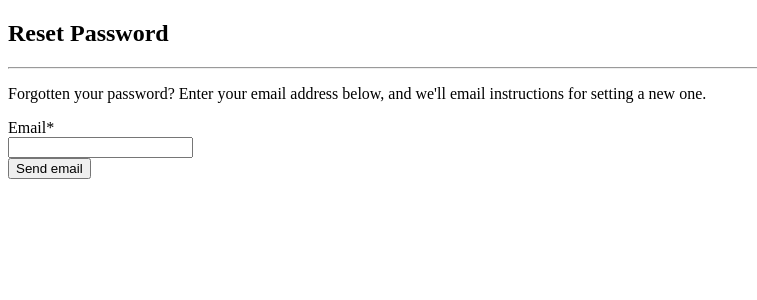
After one commit to get-aakash/Django_Crud, a Django app: page /password_reset in a window 1280 px wide. The commit adds this page. Shown: the top 300 px of the page, without its empty margins (0-757 px from the left). Run offline with Django 3.2, Linux system fonts and the light colour scheme; some libraries are stand-ins or nearby versions.

Commit message:
forgot password

```diff
--- a/login/urls.py
+++ b/login/urls.py
@@ -9,4 +9,5 @@ urlpatterns = [
     path("register/", views.register, name="register"),
     path("logout/", views.logout_user, name="logout"),
     path("activate-user/<uidb64>/<token>", views.activate_user, name="activate"),
+    path("password_reset", views.password_reset_request, name="password_reset"),
 ]
--- a/login/views.py
+++ b/login/views.py
@@ -1,5 +1,10 @@
 from django.contrib.auth import authenticate, login, logout
+from django.contrib.auth.forms import PasswordResetForm
+from django.contrib.auth.tokens import default_token_generator
+from django.core.mail import send_mail, BadHeaderError
 from django.contrib import messages
+from django.db.models.query_utils import Q
+from django.http import HttpResponse
 from django.contrib.messages import constants
 from django.urls import reverse
 from django.http.response import HttpResponseRedirect
@@ -59,12 +64,16 @@ def login_user(request):
             email = fm.cleaned_data.get("email")
             password = fm.cleaned_data.get("password")
             user = authenticate(request, username=email, password=password)
-            print(user)
+
             if not user.is_email_verified:
-                messages.add_message(request, messages.ERROR, "Email is not verifed")
+                messages.error(request, "Email is not verifed")
                 return HttpResponseRedirect("/")
             if user is not None:
                 login(request, user)
+                messages.success(
+                    request,
+                    "Login successful",
+                )
                 return HttpResponseRedirect("user/userread")
     fm = LoginForm()
     return render(request, "login.html", {"form": fm})
@@ -80,14 +89,14 @@ class LoginView(FormView):
         current_user = request.user
         print(current_user)
         if request.user.is_authenticated:
-            print("authenticated")
+
             return HttpResponseRedirect("user/userread")
         else:
             if form.is_valid():
                 email = form.cleaned_data.get("email")
                 password = form.cleaned_data.get("password")
                 user = authenticate(request, username=email, password=password)
-                print(user)
+
                 if user is not None:
                     login(request, user)
                     return HttpResponseRedirect("user/userread")
@@ -96,18 +105,30 @@ class LoginView(FormView):
 def register(request):
     form = RegisterForm(request.POST or None)
     context = {"form": form}
-    if form.is_valid():
-        user = form.save()
-        print(user.id)
-        send_activation_email(user, request)
-        print("the control is here")
-        return HttpResponseRedirect("/")
-    return render(request, "register.html", context)
+    if request.method == "POST":
+        if form.is_valid():
+            user = form.save()
+
+            user.active = False
+            user.save()
+            send_activation_email(user, request)
+
+            messages.success(
+                request,
+                "A link has been sent to your email. Please click on the link to verify",
+            )
+            return HttpResponseRedirect("/register")
+        else:
+            messages.error(request, "Cannot register. Please try again")
+            return redirect("/register")
+    else:
+
+        return render(request, "register.html", context)
 
 
 def logout_user(request):
     logout(request)
-    print("this is the logout")
+
     return HttpResponseRedirect("/")
 
 
@@ -121,8 +142,47 @@ def activate_user(request, uidb64, token):
 
     if user and generate_token.check_token(user, token):
         user.is_email_verified = True
+        user.active = True
         user.save()
+        messages.success(request, "Email Verified. Please sign in to continue")
+        return HttpResponseRedirect("/")
+    return render(request, "activation-failed.html", {"user": user})
 
-        messages.add_message(request, messages.SUCCESS, "Email Verified")
-        return redirect("/")
-    return render(request, "activation-failed.html", {"user": user})
+
+def password_reset_request(request):
+    if request.method == "POST":
+        password_reset_form = PasswordResetForm(request.POST)
+        if password_reset_form.is_valid():
+            data = password_reset_form.cleaned_data["email"]
+            associated_users = User.objects.filter(Q(email=data))
+            if associated_users.exists():
+                for user in associated_users:
+                    subject = "Password Reset Requested"
+                    email_template_name = "password_reset_email.html"
+                    c = {
+                        "email": user.email,
+                        "domain": "127.0.0.1:8000",
+                        "site_name": "Website",
+                        "uid": urlsafe_base64_encode(force_bytes(user.pk)),
+                        "user": user,
+                        "token": default_token_generator.make_token(user),
+                        "protocol": "http",
+                    }
+                    email = render_to_string(email_template_name, c)
+                    try:
+                        send_mail(
+                            subject,
+                            email,
+                            "admin@example.com",
+                            [user.email],
+                            fail_silently=False,
+                        )
+                    except BadHeaderError:
+                        return HttpResponse("Invalid header found.")
+                    return redirect("/password_reset/done/")
+    password_reset_form = PasswordResetForm()
+    return render(
+        request=request,
+        template_name="password_reset.html",
+        context={"password_reset_form": password_reset_form},
+    )
--- /dev/null
+++ b/templates/activation-failed.html
@@ -0,0 +1 @@
+<p>Somethin went wrong please try again</p>
--- a/templates/base.html
+++ b/templates/base.html
@@ -44,8 +44,8 @@
       </button>
       <div class="dropdown-menu" aria-labelledby="dropdownMenuButton">
         <a class="dropdown-item" href="{% url 'login:logout' %}">LogOut</a>
-        <a class="dropdown-item" href="#">Another action</a>
-        <a class="dropdown-item" href="#">Something else here</a>
+        <a class="dropdown-item" href="/password_reset">Password Reset</a>
+
       </div>
     </div>
   </nav>
--- /dev/null
+++ b/templates/password_reset.html
@@ -0,0 +1,27 @@
+{% load crispy_forms_tags %}
+<!DOCTYPE html>
+
+<html lang="en">
+
+<head>
+    <meta charset="UTF-8">
+    <meta http-equiv="X-UA-Compatible" content="IE=edge">
+    <meta name="viewport" content="width=device-width, initial-scale=1.0">
+    <title>Document</title>
+</head>
+
+<body>
+    <div class="container p-5">
+        <h2 class="font-weight-bold mt-3">Reset Password</h2>
+        <hr>
+        <p>Forgotten your password? Enter your email address below, and we'll email instructions for setting a new one.
+        </p>
+        <form method="POST">
+            {% csrf_token %}
+            {{ password_reset_form|crispy }}
+            <button class="btn btn-primary" type="submit">Send email</button>
+        </form>
+    </div>
+</body>
+
+</html>
--- a/templates/updateuser.html
+++ b/templates/updateuser.html
@@ -44,7 +44,7 @@
                                 </div>
                                 <!-- /.card-header -->
                                 <!-- form start -->
-                                <form method="POST" action="" enctype="multipart/form-data">
+                                <form method="POST" action="" enctype="multipart/form-data" novalidate>
                                     {% csrf_token %}
                                     <div class="card-body">
                                         <div class="form-group">
--- a/templates/userread.html
+++ b/templates/userread.html
@@ -51,6 +51,11 @@
                           <h3 class="card-title">User Table</h3>
 
 
+                          {% for message in messages %}
+                          <div class="alert alert-{{message.tags}}" role="alert">
+                            {{ message }}
+                          </div>
+                          {% endfor %}
                           <div class="card-tools">
                             <div class="input-group input-group-sm" style="width: 150px;">
                               <input type="text" name="table_search" class="form-control float-right"
--- a/userCRUD/settings.py
+++ b/userCRUD/settings.py
@@ -8,6 +8,9 @@ https://docs.djangoproject.com/en/3.2/ref/settings/
 """
 import os
 from pathlib import Path
+from django.contrib.messages import constants as messages
+
+MESSAGE_TAGS = {messages.ERROR: "danger"}
 
 # Build paths inside the project like this: BASE_DIR / 'subdir'.
 BASE_DIR = Path(__file__).resolve().parent.parent
@@ -41,6 +44,7 @@ INSTALLED_APPS = [
     "product",
     "category",
     "login",
+    "crispy_forms",
 ]
 AUTH_USER_MODEL = "login.User"
 
--- a/userCRUD/urls.py
+++ b/userCRUD/urls.py
@@ -17,6 +17,7 @@ from django.contrib import admin
 from django.urls import path, include
 from django.conf import settings
 from django.conf.urls.static import static
+from django.contrib.auth import views as auth_views
 
 urlpatterns = [
     path("admin/", admin.site.urls),
@@ -24,6 +25,27 @@ urlpatterns = [
     path("product/", include("product.urls")),
     path("category/", include("category.urls")),
     path("", include("login.urls")),
+    path(
+        "password_reset/done/",
+        auth_views.PasswordResetDoneView.as_view(
+            template_name="password_reset_done.html"
+        ),
+        name="password_reset_done",
+    ),
+    path(
+        "reset/<uidb64>/<token>/",
+        auth_views.PasswordResetConfirmView.as_view(
+            template_name="password_reset_confirm.html"
+        ),
+        name="password_reset_confirm",
+    ),
+    path(
+        "reset/done/",
+        auth_views.PasswordResetCompleteView.as_view(
+            template_name="password_reset_complete.html"
+        ),
+        name="password_reset_complete",
+    ),
 ]
 
 if settings.DEBUG:
```
Also changed, not shown: templates/login.html (+8 -12 lines), templates/password_reset_complete.html (added, +21 -0 lines), templates/password_reset_confirm.html (added, +26 -0 lines), templates/password_reset_done.html (added, +22 -0 lines), templates/password_reset_email.html (added, +17 -0 lines), templates/register.html (+12 -14 lines), user/forms.py (+9 -1 lines), db.sqlite3, media/pics/the2pic_FQw4pPi.jpg (added), media/pics/the2pic_VHqi7Yj.jpg (added).
